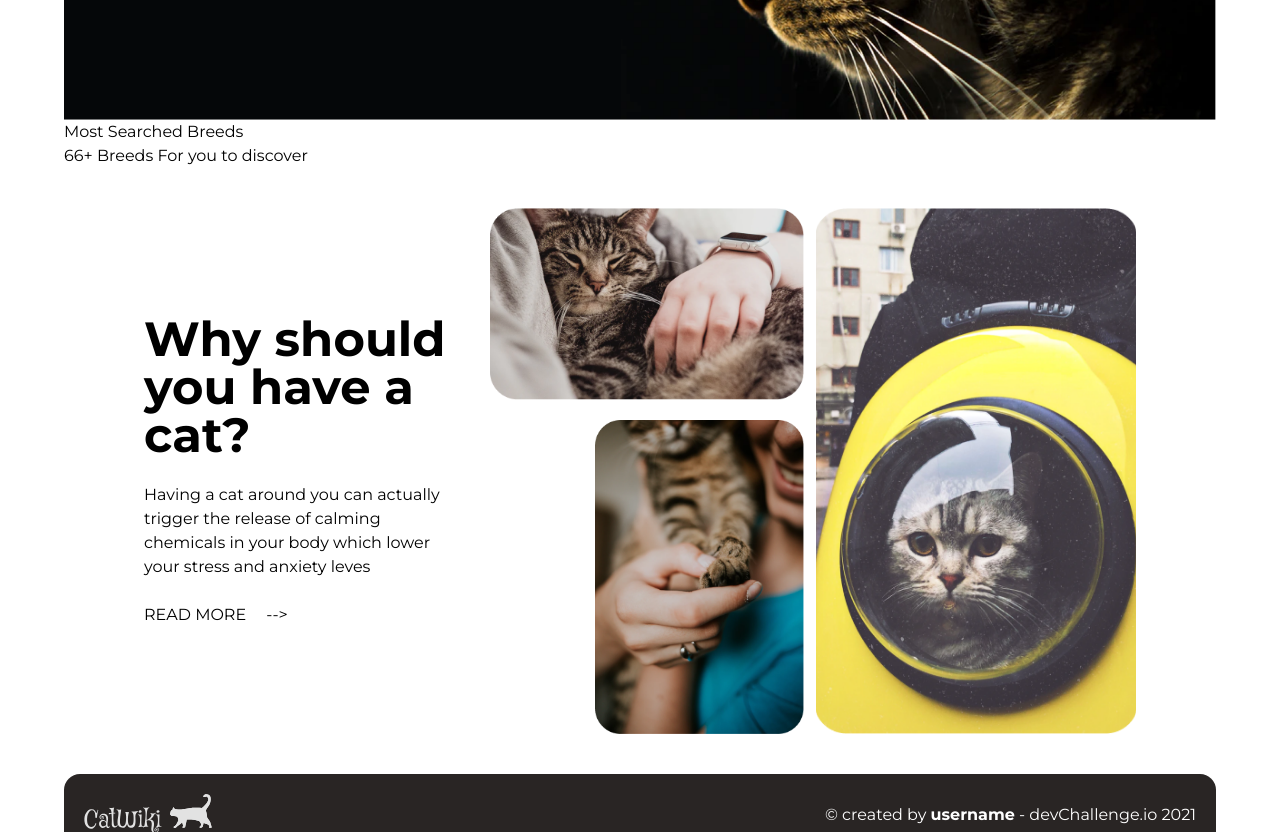
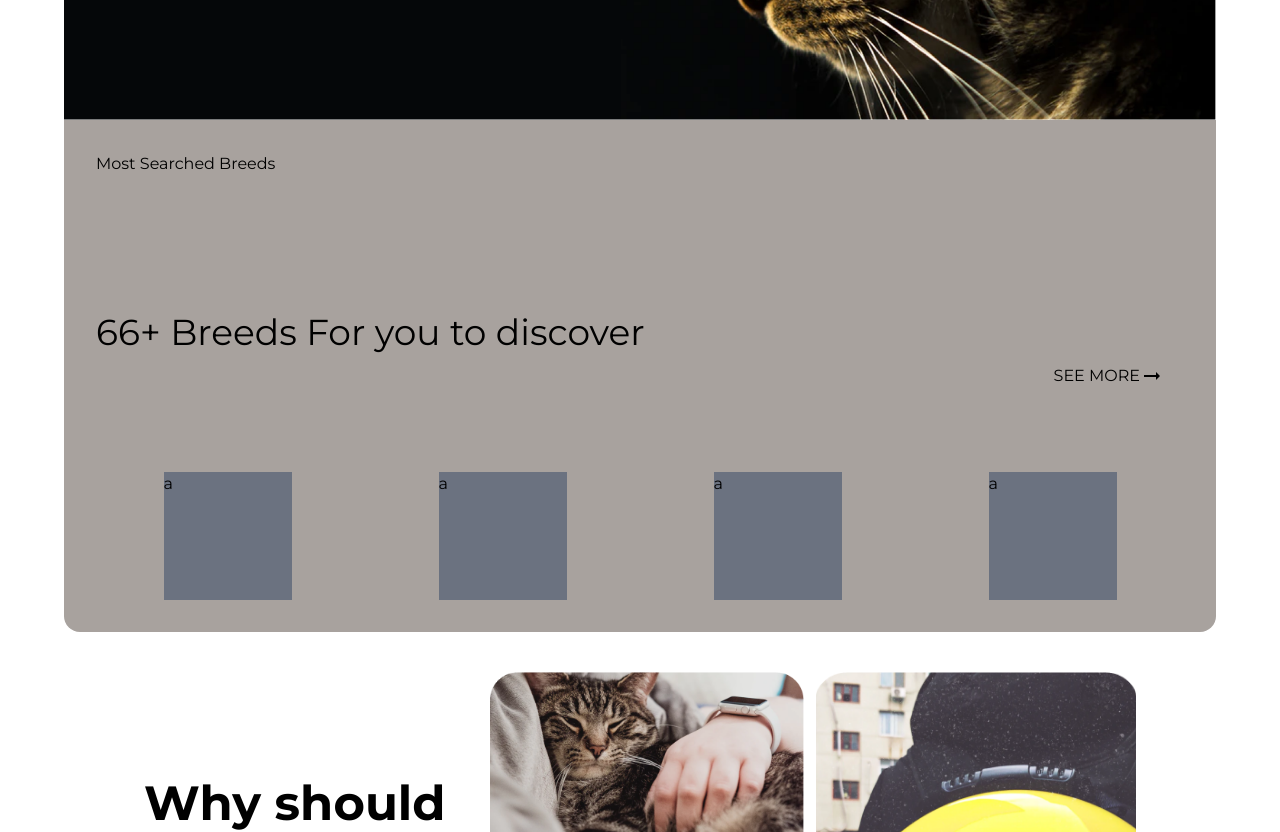
Before and after one commit to JoniHaarala/wiki-kat, a Next.js app: page / in a window 1280 px wide. Shown: the part 500-1332 px from the top of the page. Built offline with nearby package versions, Linux system fonts and the light colour scheme; no server answers.

Commit message:
added See more section

```diff
--- a/src/components/SeeMore.tsx
+++ b/src/components/SeeMore.tsx
@@ -1,11 +1,30 @@
 import Link from 'next/link'
+import ArrowRightAltIcon from '@mui/icons-material/ArrowRightAlt';
 
 export const SeeMore = () => {
   return (
-    <div>
-      <p>Most Searched Breeds</p>
-      <h2>66+ Breeds For you to discover</h2>
-      <Link href={`/BreedList`} />
+    <div className='bg-stone-400 p-8 rounded-b-2xl flex flex-col gap-8 md:grid md:grid-cols-2 md:grid-rows-3'>
+      <p className='row-start-1 col-span-2 justify-items-center'>
+        Most Searched Breeds
+      </p>
+      <h2 className='text-4xl col-span-2 row-start-2 items-center'>
+        66+ Breeds For you to discover
+      </h2>
+      <section className='row-start-3 col-span-3'>
+        <div className='grid gap-3 grid-cols-2 justify-items-center md:flex md:justify-around'>
+          <p className='bg-gray-500 w-32 h-32'>a</p>
+          <p className='bg-gray-500 w-32 h-32'>a</p>
+          <p className='bg-gray-500 w-32 h-32'>a</p>
+          <p className='bg-gray-500 w-32 h-32'>a</p>
+        </div>
+      </section>
+      <Link
+        href={`/BreedList`}
+        className='px-5 row-start-4 md:row-start-2 flex md:items-center md:justify-end'
+      >
+        SEE MORE
+        <ArrowRightAltIcon />
+      </Link>
     </div>
   )
 }
```
Also changed, not shown: 1 other file (tests, documents, lock files or other folders).
